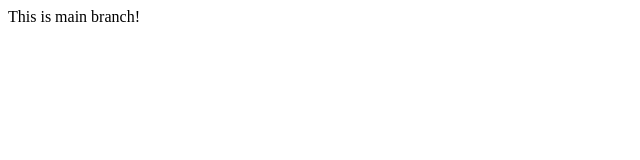
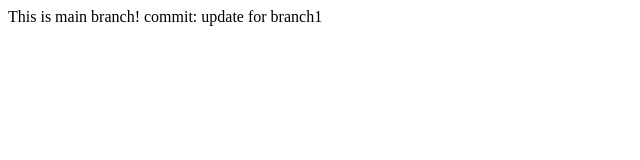
Before and after one commit to to4sn1311/conflict-demo-2, a plain HTML site: page index.html in a window 1280 px wide. Shown: the whole page, without its empty margins (0-640 px from the left). Drawn offline with Linux system fonts and the light colour scheme.

Commit message:
update for branch1

```diff
--- a/index.html
+++ b/index.html
@@ -7,5 +7,6 @@
   </head>
   <body>
     This is main branch!
+    commit: update for branch1
   </body>
 </html>
```
